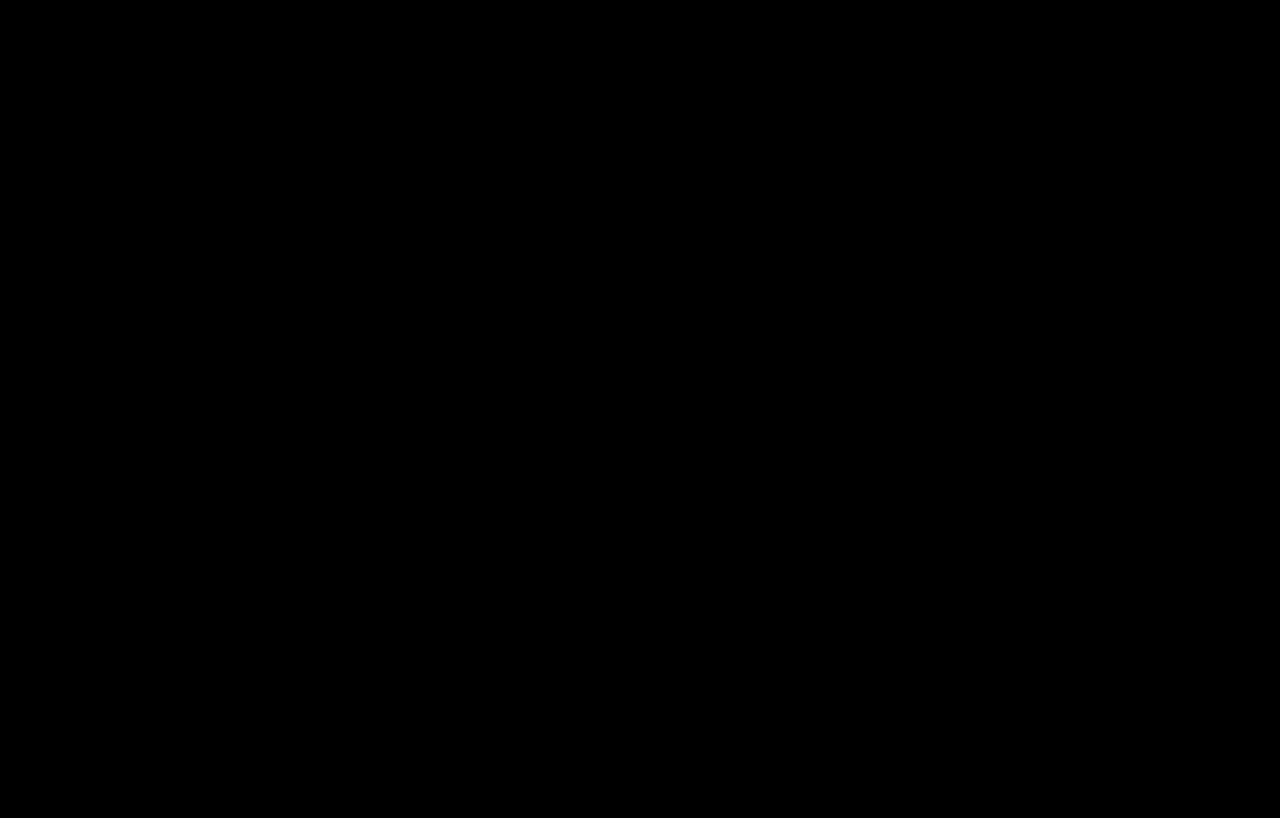
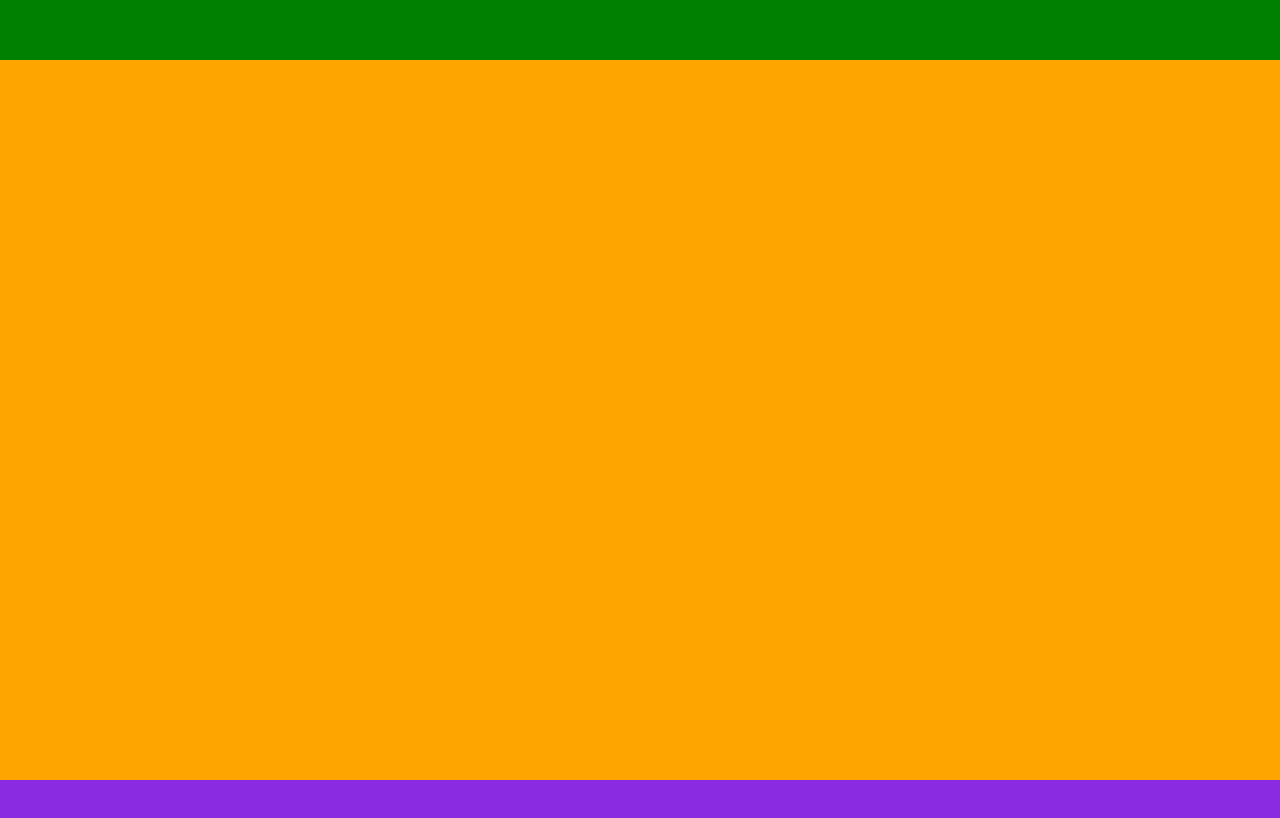
Before and after one commit to morozowandrey/ann-site, an Angular app: page / in a window 1280 px wide. Shown: the part 2260-3078 px from the top of the page. Before the commit the page ends 1600 px from the top, so only its background shows below. Built offline with nearby package versions, Linux system fonts and the light colour scheme.

Commit message:
sticky header fix

```diff
--- a/src/app/components/home-page/home-page.component.html
+++ b/src/app/components/home-page/home-page.component.html
@@ -1,2 +1,5 @@
 <home></home>
 <information></information>
+<section class="section-1"></section>
+<section class="section-2"></section>
+<section class="section-3"></section>
--- a/src/app/components/home-page/home-page.component.scss
+++ b/src/app/components/home-page/home-page.component.scss
@@ -0,0 +1,17 @@
+.section-1 {
+  height: 90vh;
+  width: 100%;
+  background-color: green;
+}
+
+.section-2 {
+  height: 90vh;
+  width: 100%;
+  background-color: orange;
+}
+
+.section-3 {
+  height: 90vh;
+  width: 100%;
+  background-color: blueviolet;
+}
--- a/src/app/shared/components/header/header.component.html
+++ b/src/app/shared/components/header/header.component.html
@@ -1,3 +1,4 @@
+<div class="header-sticky">
   <div class="header vertical-padding-container" id="header">
     <div class="wrapper container flex-between">
 
@@ -28,3 +29,4 @@
 
     </div>
   </div>
+</div>
--- a/src/app/shared/components/header/header.component.scss
+++ b/src/app/shared/components/header/header.component.scss
@@ -146,7 +146,7 @@
   }
 }
 
-home :host {
+home :host .header-sticky {
   left: 0;
   right: 0;
   top: 0;
```
Lines whose indentation alone changed are shown as unchanged.
